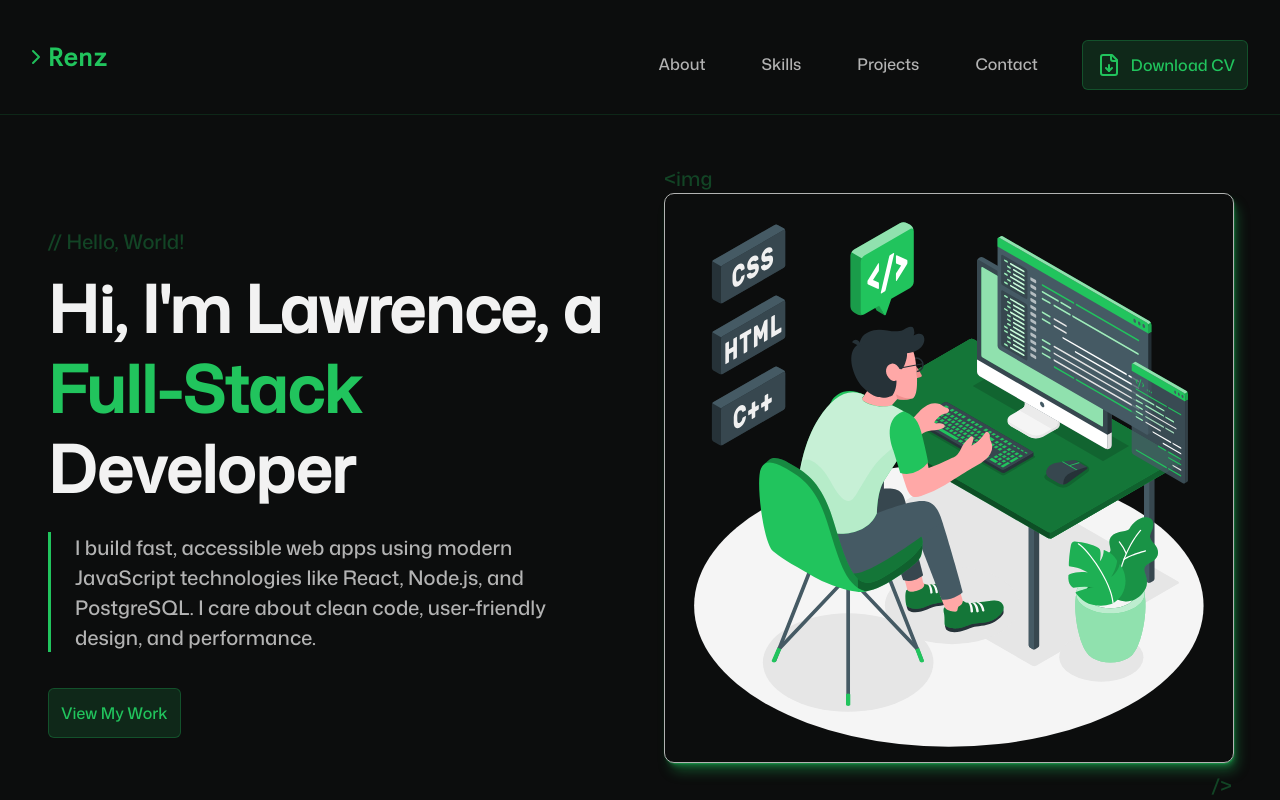
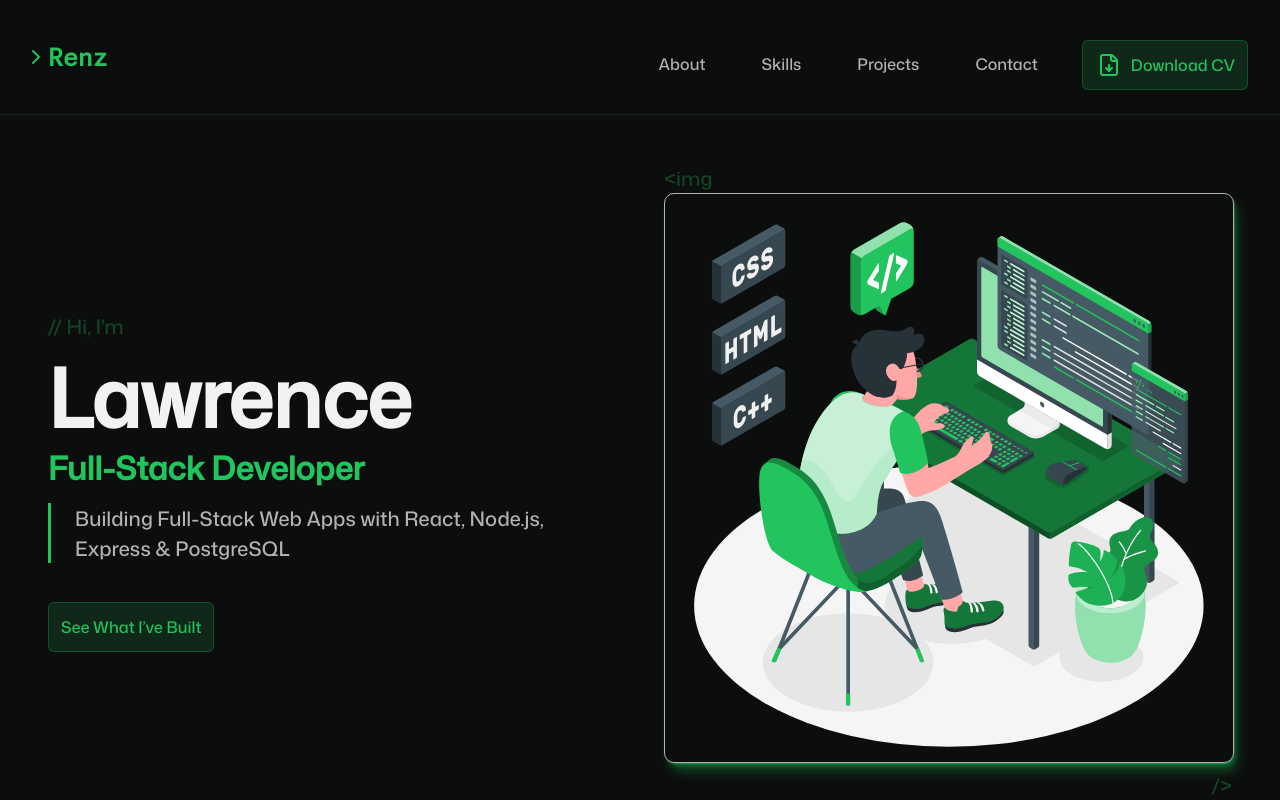
Before and after one commit to lawrence-ruscia/homepage, a React (Vite) app: page / in a window 1280 px wide. Shown: the top 800 px of the page. Built offline with nearby package versions, Linux system fonts and the light colour scheme.

Commit message:
style(hero): improve text and typography

```diff
--- a/src/assets/styles/Hero.module.css
+++ b/src/assets/styles/Hero.module.css
@@ -1,13 +1,11 @@
 .hero {
   display: flex;
   flex-direction: column-reverse;
-  align-items: center;
 }
 
 .header {
   display: flex;
   justify-content: center;
-  align-items: center;
 
   flex-direction: column;
 
@@ -16,12 +14,21 @@
 
 .headline,
 .description {
-  margin-top: 0.75rem;
-  margin-bottom: 0.75rem;
+  margin-top: 0.45rem;
+  margin-bottom: 0.45rem;
+}
+
+.headline {
+  align-self: start;
+  display: flex;
+  flex-direction: column;
+  font-size: clamp(4rem, 8vw, 5rem);
 }
 
 .avatar {
   flex: 1;
+
+  align-self: center;
   max-width: 500px;
   width: 100%;
 }
@@ -31,14 +38,16 @@ img {
   height: auto;
 }
 
-.highlight {
+.role {
   color: var(--color-brand-primary);
+
+  font-size: clamp(1.5rem, 3vw, 2rem);
 }
 
 .viewWorkBtn {
-  max-width: 120px;
-  margin-top: var(--space-5);
+  margin-top: var(--space-6);
   text-decoration: none;
+  align-self: start;
 }
 
 /* Tablet */
@@ -59,10 +68,6 @@ img {
   .description {
     padding-left: var(--space-4);
     border-left: 3px solid var(--color-brand-primary);
-  }
-
-  .headline {
-    font-size: clamp(1.5rem, 5vw, 4.5rem);
   }
 
   .header {
@@ -128,7 +133,7 @@ img {
   }
 
   .header::before {
-    content: '// Hello, World!';
+    content: "// Hi, I'm";
     color: var(--color-brand-primary);
     opacity: 0.3;
     transition: opacity 200ms ease-in-out;
--- a/src/components/Hero.jsx
+++ b/src/components/Hero.jsx
@@ -5,17 +5,14 @@ export const Hero = () => {
     <section className={styles.hero}>
       <header className={styles.header}>
         <h1 className={styles.headline}>
-          Hi, I'm Lawrence, a{' '}
-          <span className={styles.highlight}>Full-Stack </span>
-          Developer
+          Lawrence
+          <span className={styles.role}>Full-Stack Developer </span>
         </h1>
         <p className={styles.description}>
-          I build fast, accessible web apps using modern JavaScript technologies
-          like React, Node.js, and PostgreSQL. I care about clean code,
-          user-friendly design, and performance.
+          Building Full-Stack Web Apps with React, Node.js, Express & PostgreSQL
         </p>
         <a className={`${styles.viewWorkBtn} cta`} href='#'>
-          View My Work
+          See What I’ve Built
         </a>
       </header>
       <div className={styles.avatar} aria-hidden='true'>
```
